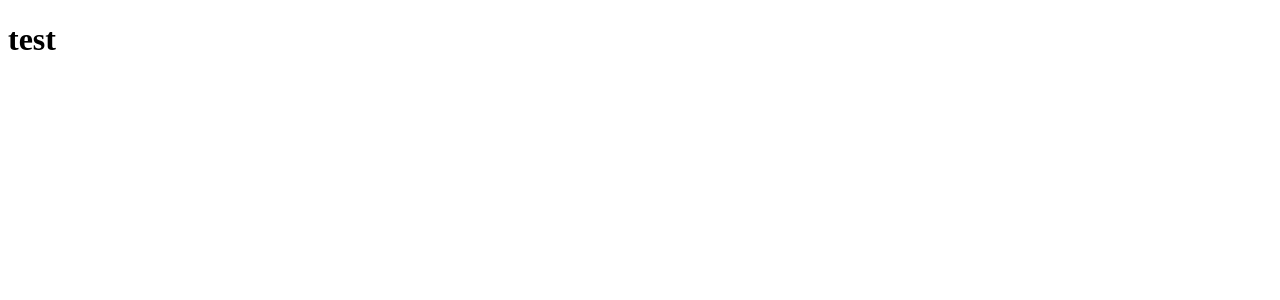
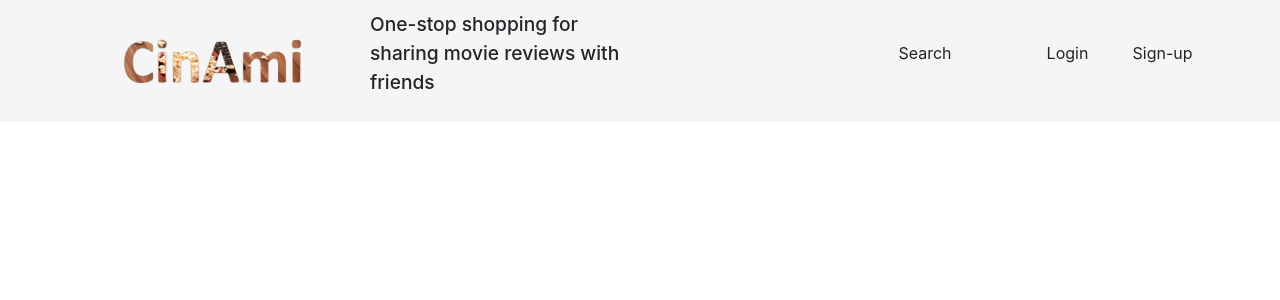
Before and after one commit to kevin-salamon/CinAmi, a React (Create React App) app in the folder client/: page / in a window 1280 px wide. Shown: the top 300 px of the page. Built offline with nearby package versions, Linux system fonts and the light colour scheme.

Commit message:
added basic header for templating. added favicon

```diff
--- a/client/public/index.html
+++ b/client/public/index.html
@@ -9,7 +9,8 @@
       name="description"
       content="Web site created using create-react-app"
     />
-    <title>Interview App</title>
+    <link rel="stylesheet" href="https://stackpath.bootstrapcdn.com/bootstrap/4.5.0/css/bootstrap.min.css" integrity="sha384-9aIt2nRpC12Uk9gS9baDl411NQApFmC26EwAOH8WgZl5MYYxFfc+NcPb1dKGj7Sk" crossorigin="anonymous">
+    <title>CinAmi</title>
   </head>
   <body>
     <noscript>You need to enable JavaScript to run this app.</noscript>
--- a/client/src/pages/homepage.js
+++ b/client/src/pages/homepage.js
@@ -1,4 +1,5 @@
 import React, { Component } from "react";
+import "./pagestyle.css";
 
 class Homepage extends Component {
     state = {
@@ -9,7 +10,28 @@ class Homepage extends Component {
     render() {
         return (
             <>
-                <h1>test</h1>
+                <nav className="nav header-custom">
+                    <div className="container">
+                        <div className="row">
+                            <div className="col-lg-3" style={{display: "flex", justifyContent: "center", alignItems: "center"}}>
+                                <img src={require("../images/logo.png")} className="logo" alt={"logo"} />
+                            </div>
+                            <div className="col-lg-3" style={{display: "flex", justifyContent: "center", alignItems: "center"}}>
+                                <p className="header-description">One-stop shopping for sharing movie reviews with friends</p>
+                            </div>
+                            <div className="col-lg-2" style={{display: "flex", justifyContent: "center", alignItems: "center"}}></div>
+                            <div className="col-lg-2" style={{display: "flex", justifyContent: "center", alignItems: "center"}}>
+                                <p>Search</p>
+                            </div>
+                            <div className="col-lg-1" style={{display: "flex", justifyContent: "center", alignItems: "center"}}>
+                                <p>Login</p>
+                            </div>
+                            <div className="col-lg-1" style={{display: "flex", justifyContent: "center", alignItems: "center"}}>
+                                <p>Sign-up</p>
+                            </div>
+                        </div>
+                    </div>
+                </nav>
             </>
         );
     };
--- /dev/null
+++ b/client/src/pages/pagestyle.css
@@ -0,0 +1,14 @@
+.header-custom {
+    padding: 10px;
+    background-color: whitesmoke;
+}
+
+.logo {
+    width: 200px;
+    height: 85px;
+}
+
+.header-description {
+    font-size: 1.2em;
+    font-weight: 550;
+}
```
Also changed, not shown: client/src/images/logo.png (added), 1 other file (tests, documents, lock files or other folders).
